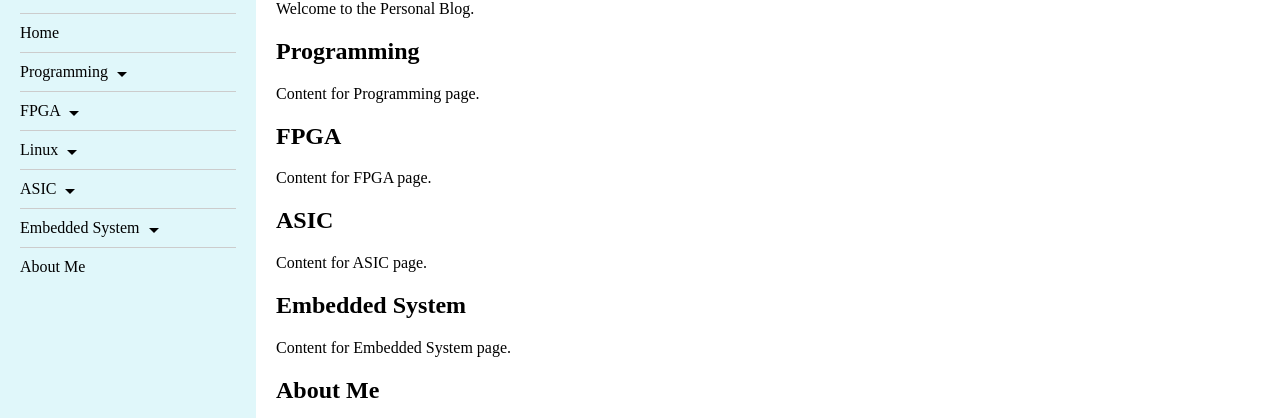
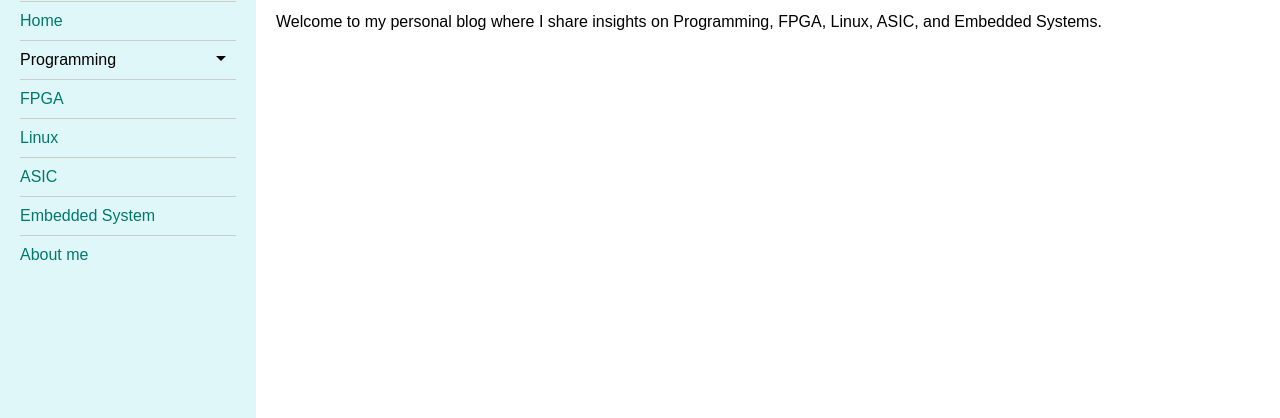
Before and after one commit to Cuong-Delta/cuongdelta.github.io, a plain HTML site: page index.html in a window 1280 px wide. Shown: the part 87-505 px from the top of the page. Drawn offline with Linux system fonts and the light colour scheme.

Commit message:
modified

```diff
--- a/index.html
+++ b/index.html
@@ -6,93 +6,64 @@
     <title>Personal Blog</title>
     <link rel="icon" href="images/Inverted Delta.png" type="image/png">
     <style>
-        body { margin: 0; display: flex; height: 100vh; }
-        .sidebar { width: 20%; background-color: #e0f7fa; padding: 20px; box-sizing: border-box; }
-        .content { flex: 1; padding: 20px; overflow-y: auto; }
-        ul { list-style-type: none; padding: 0; }
-        li { margin: 10px 0; border-top: 1px solid #ccc; padding-top: 10px; position: relative; }
-        a { text-decoration: none; color: black; display: inline-block; }
-        a:hover { color: blue; }
-        .dropdown { display: none; position: absolute; left: 100%; top: 0; background: white; border: 1px solid #ccc; padding: 10px; z-index: 1000; }
-        li:hover > .dropdown { display: block; }
-        .triangle { display: inline-block; margin-left: 5px; border-left: 5px solid transparent; border-right: 5px solid transparent; border-top: 5px solid black; }
-        .github-icon { width: 24px; vertical-align: middle; margin-right: 8px; }
+        body { margin: 0; padding: 0; font-family: Arial, sans-serif; }
+        .container { display: flex; height: 100vh; }
+        .sidebar {
+            width: 20%;
+            background-color: #e0f7fa;
+            padding: 20px;
+            box-sizing: border-box;
+        }
+        .content { flex: 1; padding: 20px; }
+        .menu-item {
+            border-top: 1px solid #ccc;
+            padding: 10px 0;
+            cursor: pointer;
+            position: relative;
+        }
+        .menu-item:hover { background-color: #b2ebf2; }
+        .submenu {
+            display: none;
+            padding-left: 20px;
+            margin-top: 10px;
+        }
+        .menu-item:hover .submenu { display: block; }
+        .triangle {
+            position: absolute;
+            right: 10px;
+            top: 15px;
+            border-left: 5px solid transparent;
+            border-right: 5px solid transparent;
+            border-top: 5px solid black;
+        }
+        a { text-decoration: none; color: #00796b; }
+        a:hover { text-decoration: underline; }
     </style>
 </head>
 <body>
-    <div class="sidebar">
-        <h1>Personal Blog</h1>
-        <ul>
-            <li><a href="#home">Home</a></li>
-            <li>
-                <a href="#programming">Programming <span class="triangle"></span></a>
-                <div class="dropdown">
-                    <a href="#c">C</a><br>
-                    <a href="#cpp">C++</a><br>
-                    <a href="#python">Python</a><br>
+    <div class="container">
+        <div class="sidebar">
+            <h2>Personal Blog</h2>
+            <div class="menu-item"><a href="#">Home</a></div>
+            <div class="menu-item">
+                Programming
+                <span class="triangle"></span>
+                <div class="submenu">
+                    <a href="#">C/C++</a><br>
+                    <a href="#">Python</a><br>
+                    <a href="#">JavaScript</a>
                 </div>
-            </li>
-            <li>
-                <a href="#fpga">FPGA <span class="triangle"></span></a>
-                <div class="dropdown">
-                    <a href="#xilinx">Xilinx</a><br>
-                    <a href="#intel">Intel FPGA</a>
-                </div>
-            </li>
-            <li>
-                <a href="linux-page.html">Linux <span class="triangle"></span></a>
-                <div class="dropdown">
-                    <a href="#kernel">Kernel Development</a><br>
-                    <a href="#ubuntu">Ubuntu</a>
-                </div>
-            </li>
-            <li>
-                <a href="#asic">ASIC <span class="triangle"></span></a>
-                <div class="dropdown">
-                    <a href="#rtl">RTL Design</a><br>
-                    <a href="#verification">Verification</a>
-                </div>
-            </li>
-            <li>
-                <a href="#embedded-system">Embedded System <span class="triangle"></span></a>
-                <div class="dropdown">
-                    <a href="#arduino">Arduino</a><br>
-                    <a href="#raspberry-pi">Raspberry Pi</a>
-                </div>
-            </li>
-            <li><a href="#about-me">About Me</a></li>
-        </ul>
-    </div>
-    <div class="content">
-        <section id="home">
-            <h2>Home</h2>
-            <p>Welcome to the Personal Blog.</p>
-        </section>
-        <section id="programming">
-            <h2>Programming</h2>
-            <p>Content for Programming page.</p>
-        </section>
-        <section id="fpga">
-            <h2>FPGA</h2>
-            <p>Content for FPGA page.</p>
-        </section>
-        <section id="asic">
-            <h2>ASIC</h2>
-            <p>Content for ASIC page.</p>
-        </section>
-        <section id="embedded-system">
-            <h2>Embedded System</h2>
-            <p>Content for Embedded System page.</p>
-        </section>
-        <section id="about-me">
-            <h2>About Me</h2>
-            <p>
-                <a href="https://github.com/Cuong-Delta" target="_blank">
-                    <img class="github-icon" src="https://cdn-icons-png.flaticon.com/512/25/25231.png" alt="GitHub">
-                    My GitHub Profile
-                </a>
-            </p>
-        </section>
+            </div>
+            <div class="menu-item"><a href="#">FPGA</a></div>
+            <div class="menu-item"><a href="linux-page.html">Linux</a></div>
+            <div class="menu-item"><a href="#">ASIC</a></div>
+            <div class="menu-item"><a href="#">Embedded System</a></div>
+            <div class="menu-item"><a href="#">About me</a></div>
+        </div>
+        <div class="content">
+            <h1>Hello World</h1>
+            <p>Welcome to my personal blog where I share insights on Programming, FPGA, Linux, ASIC, and Embedded Systems.</p>
+        </div>
     </div>
 </body>
 </html>
```
